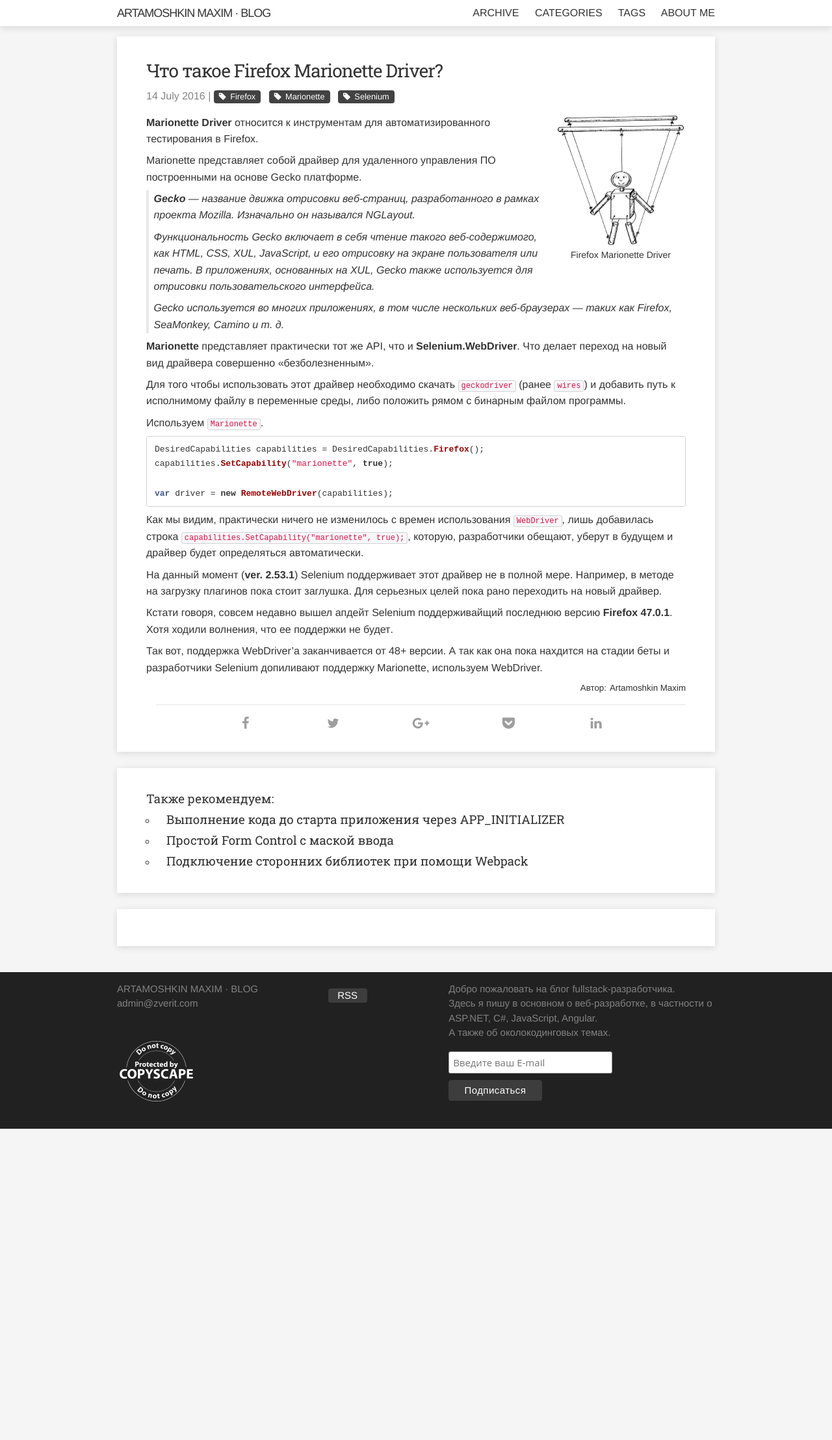
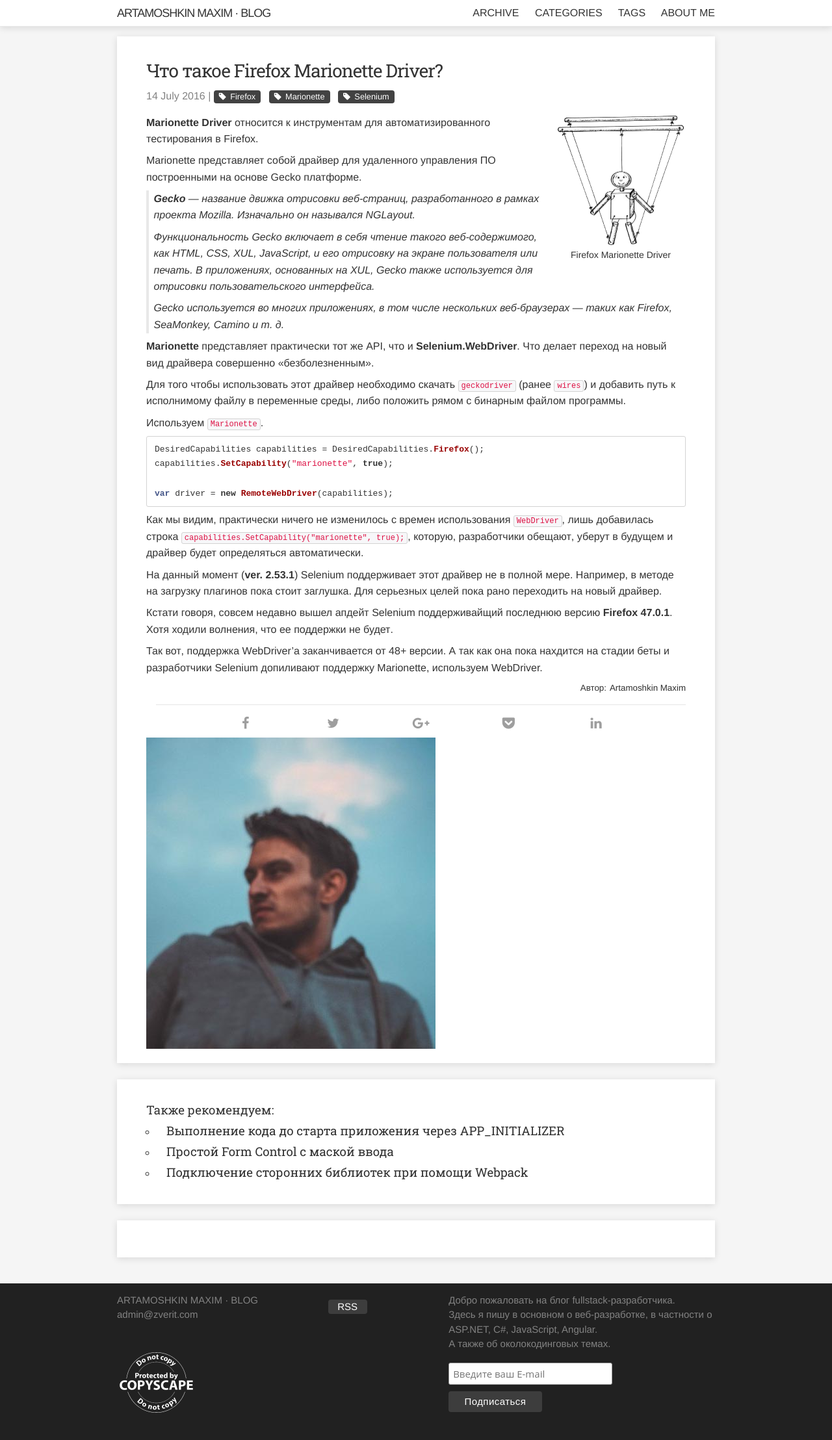
Before and after one commit to martamoshkin/blog.zverit.com, a Jekyll site: the page built from _posts/2016-7-15-what-is-firefox-marionette-driver.md, in a window 1280 px wide. Shown: the whole page at 65% size. Built offline with Jekyll 4.4.1, drawn with Linux system fonts in a browser that asks for light colours; comment, search, counter and statistics services are not loaded; before the commit the page ends 1737 px from its top, so only the background shows below that.

Commit message:
added publisher

```diff
--- a/_layouts/default.html
+++ b/_layouts/default.html
@@ -20,6 +20,8 @@
         "sameAs" : [
         "https://twitter.com/Zverit",
         "https://plus.google.com/u/0/+ArtamoshkinZveritMaxim",
+        "https://vk.com/zverit",
+        "http://instagram.com/zverit",
         "https://www.facebook.com/maximArtamoshkin"
         ]
       }
@@ -34,7 +36,5 @@
   </div>
 
   {% include footer.html %}
-
 </body>
-
 </html>
--- a/_layouts/post.html
+++ b/_layouts/post.html
@@ -46,6 +46,16 @@
 		<li><a href="https://getpocket.com/save?url={{ site.url }}{{ page.url }}&title={{ page.title }}" rel="nofollow" target="_blank" title="Add to Pocket" ><span class="fa fa-get-pocket"> </span></a></li>
 		<li><a href="http://www.linkedin.com/shareArticle?mini=true&url={{ site.url }}{{ page.url }}&title={{ page.title }}&summary=&source={{ site.title }}+#zveritblog" rel="nofollow" target="_blank" title="Share on LinkedIn" ><span class="fa fa-linkedin"></span></a></li>
 	</ul>
+
+	<div itemprop="publisher" itemscope itemtype="https://schema.org/Organization">
+		<div itemprop="logo" itemscope itemtype="https://schema.org/ImageObject">
+			<img src="https://blog.zverit.com/assets/avatar.jpg"/>
+			<meta itemprop="url" content="https://blog.zverit.com/assets/avatar.jpg">
+			<meta itemprop="width" content="445">
+			<meta itemprop="height" content="479">
+		</div>
+		<meta itemprop="name" content="Artamoshkin Maxim">
+	</div>
 </article>
 
 <div class="related expo-section">
```
Also changed, not shown: other parts of _layouts/default.html (+1 -1 lines), assets/avatar.jpg (added).
